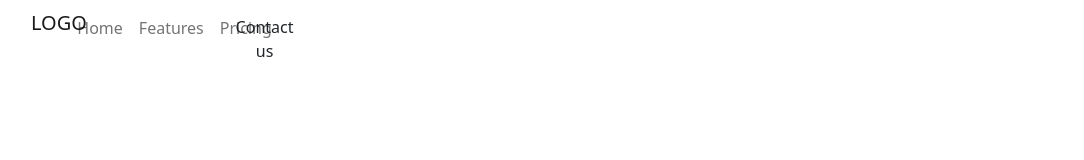
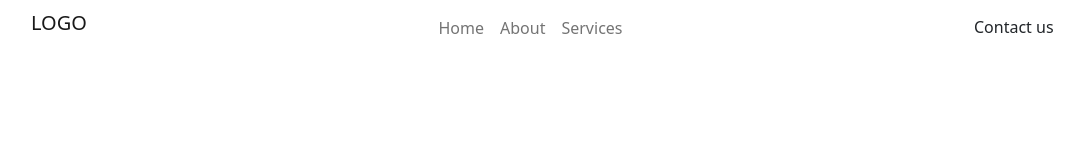
Before and after one commit to mariamnatroshvili3000/figmaa, a plain HTML site: page index.html in a window 1280 px wide. Shown: the whole page, without its empty margins (51-1135 px from the left). Drawn offline with nearby package versions, Linux system fonts and the light colour scheme; files that its build step writes are made by us from their sources.

Commit message:
cghcvg
fgv

```diff
--- a/index.html
+++ b/index.html
@@ -5,62 +5,41 @@
     <meta http-equiv="X-UA-Compatible" content="IE=edge">
     <meta name="viewport" content="width=device-width, initial-scale=1.0">
     <title>Document</title>
+
     <link href="https://cdn.jsdelivr.net/npm/bootstrap@5.2.2/dist/css/bootstrap.min.css" rel="stylesheet" integrity="sha384-Zenh87qX5JnK2Jl0vWa8Ck2rdkQ2Bzep5IDxbcnCeuOxjzrPF/et3URy9Bv1WTRi" crossorigin="anonymous">
-
+    <link href="src/css/style.css" rel="stylesheet">
   </head>
   <body>
     <header>
       <div class="container">
         <nav class="navbar navbar-expand-lg">
-                <div class="row justify-space-between">
+          <div class="row w-100 justify-content-between">
             <div class="col-1">
               <a class="navbar-brand" href="#">LOGO</a>
               <button class="navbar-toggler" type="button" data-toggle="collapse" data-target="#navbarText" aria-controls="navbarText" aria-expanded="false" aria-label="Toggle navigation">
                 <span class="navbar-toggler-icon"></span>
               </button>
             </div>
-
-
-
-
-                         <div class="col-4">
+            <div class="col-4 d-flex justify-content-center">
               <ul class="navbar-nav mr-auto">
                 <li class="nav-item active">
                   <a class="nav-link" href="#">Home</a>
                 </li>
                 <li class="nav-item">
-                                  <a class="nav-link" href="#">Features</a>
+                  <a class="nav-link" href="#">About</a>
                 </li>
                 <li class="nav-item">
-                                  <a class="nav-link" href="#">Pricing</a>
+                  <a class="nav-link" href="#">Services</a>
                 </li>
               </ul>
             </div>
-
             <div class="col-2">
-                            <button class="btn">
-                                Contact us
-                            </button>
+              <button class="btn btn_contact"> Contact us </button>
             </div>
-
-
-
-
-
-
-
-
-
-
-
           </div>
         </nav>
-
       </div>
-
     </header>
-
-
     <script src="https://code.jquery.com/jquery-3.2.1.slim.min.js" integrity="sha384-KJ3o2DKtIkvYIK3UENzmM7KCkRr/rE9/Qpg6aAZGJwFDMVNA/GpGFF93hXpG5KkN" crossorigin="anonymous"></script>
     <script src="https://cdn.jsdelivr.net/npm/popper.js@1.12.9/dist/umd/popper.min.js" integrity="sha384-ApNbgh9B+Y1QKtv3Rn7W3mgPxhU9K/ScQsAP7hUibX39j7fakFPskvXusvfa0b4Q" crossorigin="anonymous"></script>
     <script src="https://cdn.jsdelivr.net/npm/bootstrap@4.0.0/dist/js/bootstrap.min.js" integrity="sha384-JZR6Spejh4U02d8jOt6vLEHfe/JQGiRRSQQxSfFWpi1MquVdAyjUar5+76PVCmYl" crossorigin="anonymous"></script>
--- /dev/null
+++ b/style.css
@@ -0,0 +1,12 @@
+.w-100{
+    width: 100%;
+}
+.nav-link_custom{
+    font-family: 'Poppins';
+    font-style: normal;
+    font-weight: 500;
+    font-size: 20px;
+    line-height: 30px;
+    color: white;
+}
+.btn_contact
```
Lines whose indentation alone changed are shown as unchanged.
